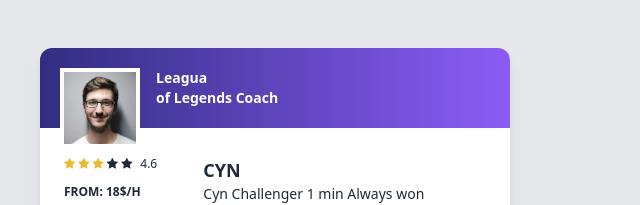
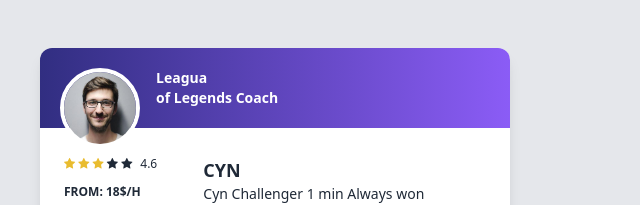
Before and after one commit to mnaderian/tailwind-components, a website: page game-card/index.html in a window 1280 px wide. Shown: the top 205 px of the page, without its empty margins (0-640 px from the left). Drawn offline with Linux system fonts and the light colour scheme.

Commit message:
Fixed typo in game-card component.

```diff
--- a/game-card/index.html
+++ b/game-card/index.html
@@ -9,7 +9,7 @@
 <body class="bg-gray-200 px-10">
   <div class="bg-white w-full sm:w-card-fixed overflow-hidden my-12 shadow-lg rounded-xl">
     <div class="bg-gradient-to-r from-indigo-900 to-purple-500 px-5 py-5 relative mb-5">
-      <img class="rounde-full w-20 border-4 absolute left-5 -bottom-5 border-white" src="res/img/profile.jpg" alt="Profile">
+      <img class="rounded-full w-20 border-4 absolute left-5 -bottom-5 border-white" src="res/img/profile.jpg" alt="Profile">
       <span class="ml-24 text-white block text-sm font-sans font-bold">Leagua <br>of Legends Coach</span>
     </div>
     <div class="px-5 py-5 pt-2 flex flex-row text-sm text-gray-800">
```
